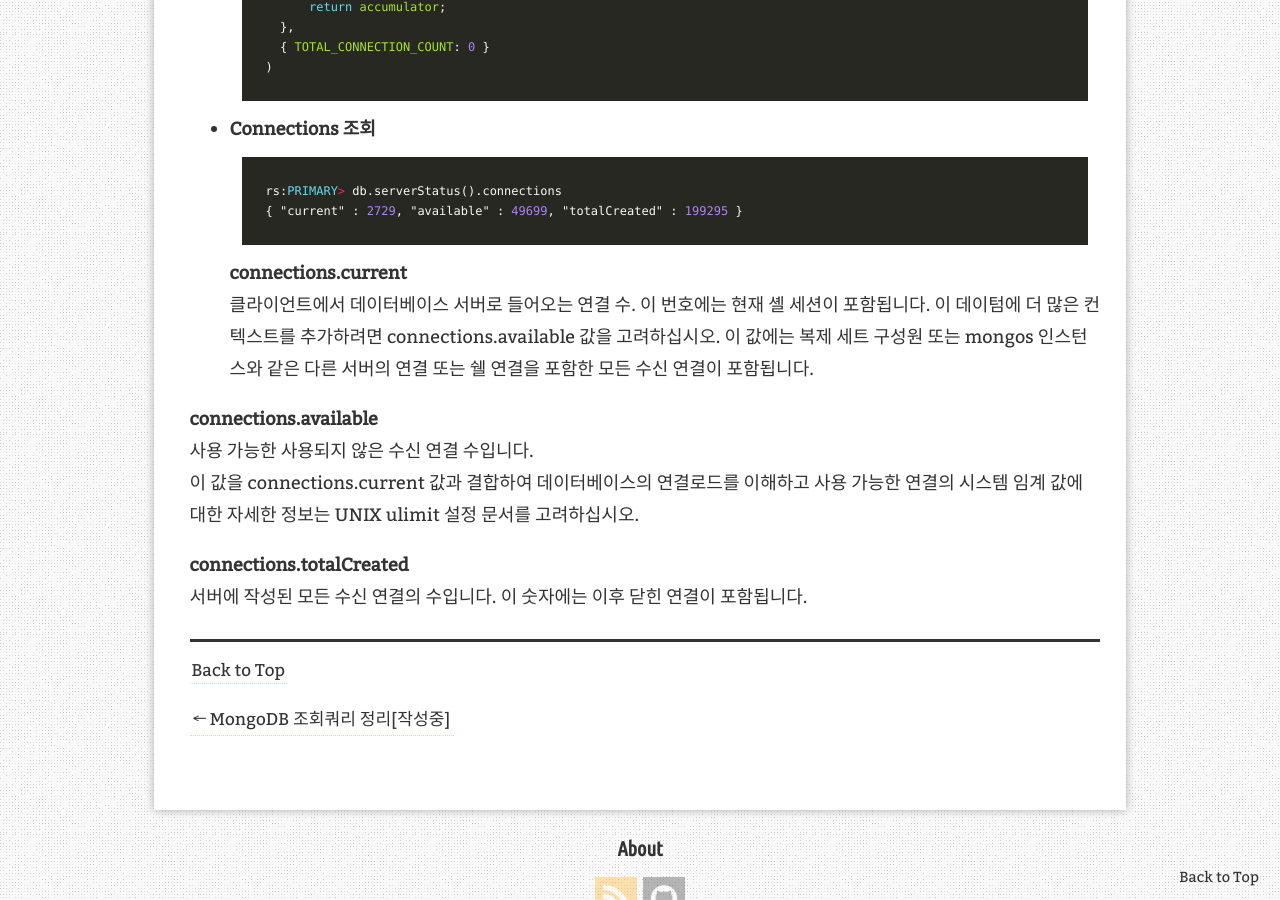
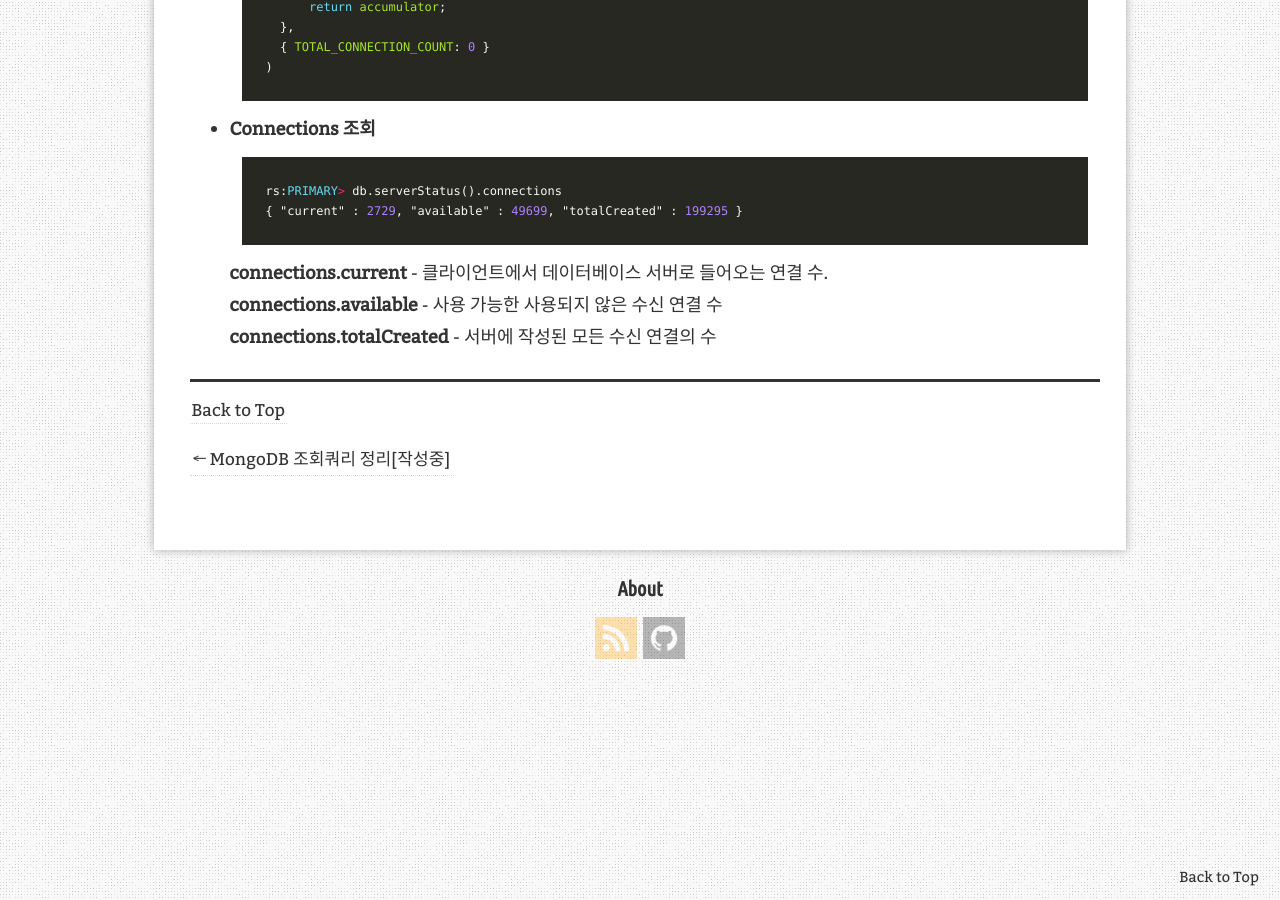
Before and after one commit to sisipapa/sisipapa.github.io, a Jekyll site: the page built from _posts/2021-02-01-MongoDB 모니터링.md, in a window 1280 px wide and 900 px high, scrolled down 766 px. Built offline with Jekyll 4.4.1, drawn with Linux system fonts in a browser that asks for light colours; comment, search, counter and statistics services are not loaded.

Commit message:
몽고 모니터링 푸시12

````diff
--- a/_posts/2021-02-01-MongoDB 모니터링.md
+++ b/_posts/2021-02-01-MongoDB 모니터링.md
@@ -35,13 +35,6 @@ db.currentOp(true).inprog.reduce(
 rs:PRIMARY> db.serverStatus().connections
 { "current" : 2729, "available" : 49699, "totalCreated" : 199295 }
 ```
-**connections.current**
-클라이언트에서 데이터베이스 서버로 들어오는 연결 수. 이 번호에는 현재 셸 세션이 포함됩니다. 이 데이텀에 더 많은 컨텍스트를 추가하려면 connections.available 값을 고려하십시오.
-이 값에는 복제 세트 구성원 또는 mongos 인스턴스와 같은 다른 서버의 연결 또는 쉘 연결을 포함한 모든 수신 연결이 포함됩니다.
-
-**connections.available**
-사용 가능한 사용되지 않은 수신 연결 수입니다.
-이 값을 connections.current 값과 결합하여 데이터베이스의 연결로드를 이해하고 사용 가능한 연결의 시스템 임계 값에 대한 자세한 정보는 UNIX ulimit 설정 문서를 고려하십시오.
-
-**connections.totalCreated**
-서버에 작성된 모든 수신 연결의 수입니다. 이 숫자에는 이후 닫힌 연결이 포함됩니다.
+**connections.current** - 클라이언트에서 데이터베이스 서버로 들어오는 연결 수.
+**connections.available** - 사용 가능한 사용되지 않은 수신 연결 수
+**connections.totalCreated** - 서버에 작성된 모든 수신 연결의 수
````
